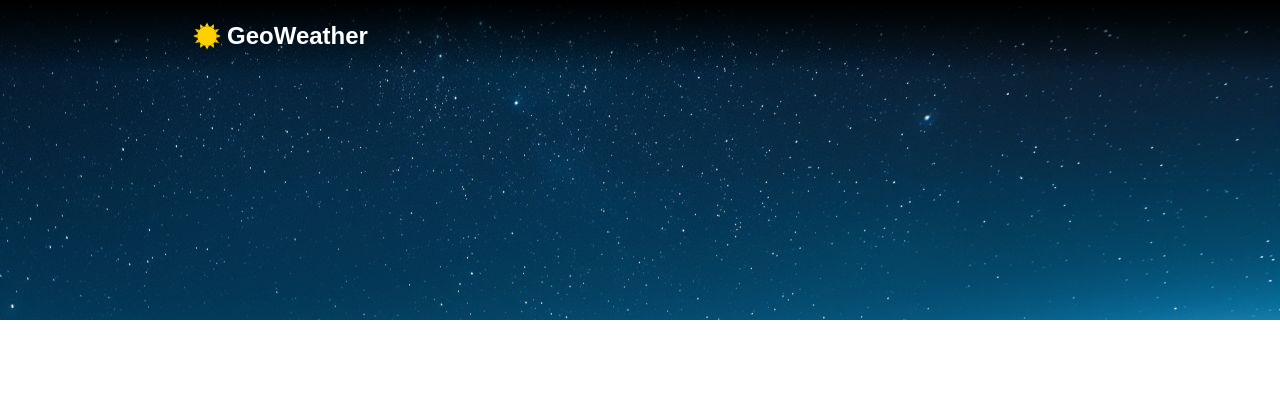
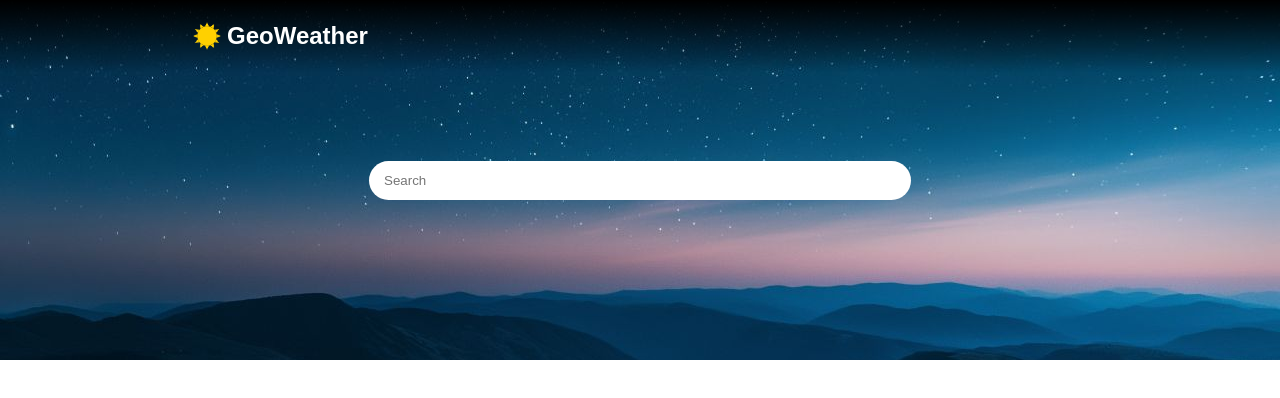
Before and after one commit to GeorgeVourkas/GeoWeather, a React (Vite) app: page / in a window 1280 px wide. Shown: the top 398 px of the page. Built offline with nearby package versions, Linux system fonts and the light colour scheme.

Commit message:
progress css

```diff
--- a/src/components/BackgroundView.jsx
+++ b/src/components/BackgroundView.jsx
@@ -1,7 +1,25 @@
-export default function BackgroundView(){
-    return(
-        <div className="backgroundView">
+import React from "react";
 
-        </div>
-    )
+export default function BackgroundView() {
+  const [input, setInput] = React.useState("");
+
+  function handleSubmit(e) {
+    e.preventDefault();
+    console.log("Input value:", input);
+    setInput("");
+  }
+
+  return (
+    <div className="backgroundView">
+      <form onSubmit={handleSubmit}>
+        <input
+          type="text"
+          className="cityNameInput"
+          placeholder="Search"
+          value={input}
+          onChange={(e) => setInput(e.target.value)}
+        />
+      </form>
+    </div>
+  );
 }
--- a/src/style.css
+++ b/src/style.css
@@ -33,7 +33,22 @@
 /* Background view div */
 .backgroundView{
   width: 100%;
-  height: 40vh;
+  height: 45vh;
   background-image: url(assets/sky.jpg);
+  background-position: center;
+  background-repeat: no-repeat;
+  background-size: cover;
 
+  display: flex;
+  justify-content: center;
+  align-items: center;
 }
+
+.backgroundView input{
+  border: none;
+  outline: none;
+  min-width: 250px;
+  width: 40vw;
+  padding: 12px 15px;
+  border-radius: 50px;
+}
```
